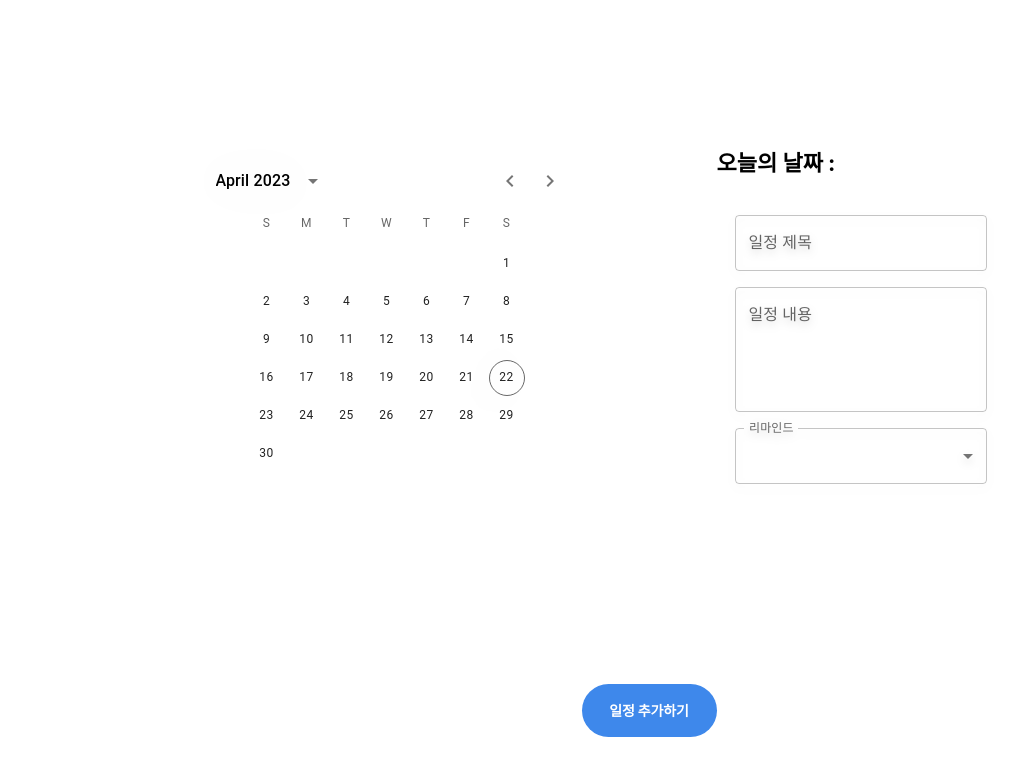
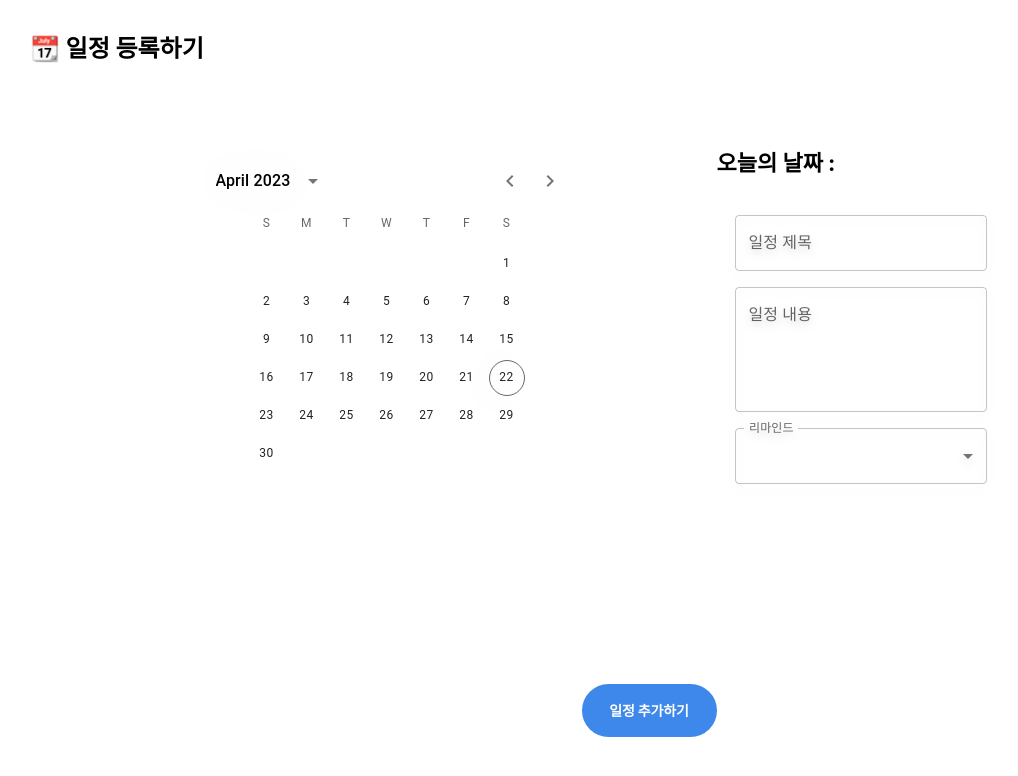
Before and after one commit to cloud-club/schedule-front, a React (Create React App) app: page /register in a window 1280 px wide. Shown: the top 776 px of the page, without its empty margins (6-1024 px from the left). Built offline with nearby package versions, Linux system fonts and the light colour scheme.

Commit message:
feat : 페이지 이동

```diff
--- a/src/page/MainPage.tsx
+++ b/src/page/MainPage.tsx
@@ -1,8 +1,13 @@
 import React from "react";
 import main from "../asset/main.png";
 import { Box, Button, styled, Container } from "@mui/material";
+import { useNavigate } from "react-router-dom";
 
 const MainPage = () => {
+  const navigate = useNavigate();
+  function handleClick() {
+    navigate("/register");
+  }
   return (
     <Container1>
       <TextView>
@@ -10,7 +15,9 @@ const MainPage = () => {
         알림을 보내보세요 !
       </TextView>
       <img src={main}></img>
-      <Button2 variant="contained">일정 등록하기</Button2>
+      <Button2 variant="contained" onClick={handleClick}>
+        일정 등록하기
+      </Button2>
     </Container1>
   );
 };
@@ -24,7 +31,6 @@ const Container1 = styled(Container)`
   justify-content: center;
   align-items: center;
 `;
-
 const TextView = styled(Box)`
   margin-top: 100px;
   margin-bottom: 100px;
--- a/src/page/Register.tsx
+++ b/src/page/Register.tsx
@@ -5,6 +5,8 @@ import { AdapterDayjs } from "@mui/x-date-pickers/AdapterDayjs";
 import { DateCalendar } from "@mui/x-date-pickers/DateCalendar";
 import TextField from "@mui/material/TextField";
 import MenuItem from "@mui/material/MenuItem";
+
+
 
 const currencies = [
   {
@@ -29,8 +31,7 @@ const Register = () => {
   return (
     <Container1>
       <Box1>
-        <img></img>
-        {/* <TextView>주시면 알아서 바꿀것</TextView> */}
+        <h2>📆 일정 등록하기</h2>
       </Box1>
       <Box11>
         <LocalizationProvider dateAdapter={AdapterDayjs}>
@@ -71,7 +72,6 @@ const Register = () => {
           </BoxForm>
         </Box22>
       </Box11>
-      <Box3>{/* <Button1>일정 추가하기</Button1> */}</Box3>
     </Container1>
   );
 };
@@ -93,7 +93,6 @@ const DateCalendar1 = styled(DateCalendar)`
   filter: drop-shadow(0px 0px 20px rgba(0, 0, 0, 0.08));
   border-radius: 20px;
 `;
-// const TextView = styled(Box)``;
 const Text1 = styled(Box)`
   width: 340px;
   height: 27px;
@@ -117,7 +116,13 @@ const BoxForm = styled(Box)`
   border-radius: 8px;
   padding: 10px;
 `;
-const Box1 = styled(Box)``;
+const Box1 = styled(Box)`
+  position: absolute;
+  left: 31px;
+  top: 33px;
+  margin-top: -24px;
+  margin-left: 5px;
+`;
 const Box11 = styled(Box)`
   display: flex;
   flex-direction: row;
@@ -131,23 +136,6 @@ const Box3 = styled(Box)`
   flex-direction: column;
 `;
 const Button1 = styled(Button)`
-  /* top: 634px;
-  background: #3e88eb;
-  border-radius: 100px;
-  color: #fff;
-  display: flex;
-  justify-content: center;
-  align-items: center;
-  padding: 8px 20px;
-  gap: 10px;
-  margin-top: 550px;
-  position: static;
-  width: 205px;
-  height: 653px;
-  left: 573px;
-  top: 634px;
-  width: 83px;
-  height: 20px; */
   display: flex;
   flex-direction: row;
   justify-content: center;
@@ -165,10 +153,7 @@ const Button1 = styled(Button)`
   font-weight: 700;
   font-size: 14px;
   line-height: 20px;
-  /* identical to box height, or 143% */
-
   letter-spacing: -0.01em;
-
   color: #ffffff;
   background: #3e88eb;
   &:hover {
--- a/src/page/ResultPage.tsx
+++ b/src/page/ResultPage.tsx
@@ -1,10 +1,18 @@
 import React from "react";
 import { Box, Button, styled, Container } from "@mui/material";
 import result from "../asset/result.png";
+import { useNavigate } from "react-router-dom";
 
 const ResultPage = () => {
+  const navigate = useNavigate();
+  function handleClick() {
+    navigate("/register");
+  }
   return (
     <Container1>
+      <Box0>
+        <h2>☁️ 일정 등록 완료</h2>
+      </Box0>
       <Box1>
         <img src={result}></img>
         <h2>일정이 성공적으로 등록되었습니다 !</h2>
@@ -24,7 +32,9 @@ const ResultPage = () => {
         </Box23>
       </Box2>
       <Box3>
-        <Button1 variant="contained">일정 추가하기</Button1>
+        <Button1 variant="contained" onClick={handleClick}>
+          일정 추가하기
+        </Button1>
         <Button2>
           슬랙으로
           <br />
@@ -43,6 +53,13 @@ const Container1 = styled(Container)`
   justify-content: center;
   align-items: center;
   margin-top: 100px;
+`;
+const Box0 = styled(Box)`
+  position: absolute;
+  left: 31px;
+  top: 33px;
+  margin-top: -24px;
+  margin-left: 5px;
 `;
 const Box1 = styled(Box)`
   display: flex;
```
